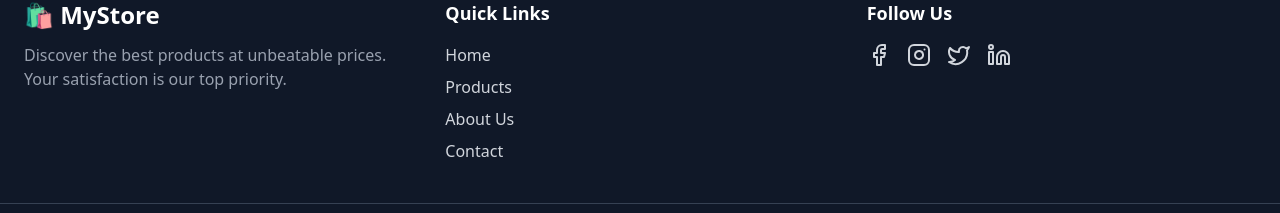
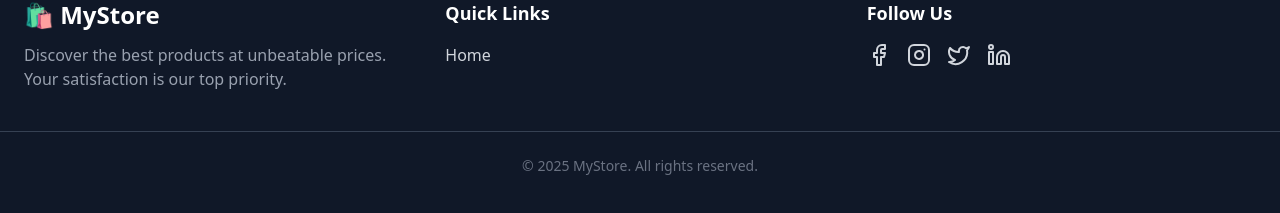
Before and after one commit to qusaykhudair/Ecommerce-Qusay-khudair, a Next.js app: page /cart in a window 1280 px wide. Shown: the part 963-1176 px from the top of the page. Built offline with nearby package versions, Linux system fonts and the light colour scheme; no server answers.

Commit message:
edit-footer

```diff
--- a/src/app/_components/Footer/Footer.tsx
+++ b/src/app/_components/Footer/Footer.tsx
@@ -24,21 +24,21 @@ export default function Footer() {
                 Home
               </Link>
             </li>
-            <li>
+            {/* <li>
               <Link href="/products" className="hover:text-green-400 transition">
                 Products
               </Link>
-            </li>
-            <li>
+            </li> */}
+            {/* <li>
               <Link href="/about" className="hover:text-green-400 transition">
                 About Us
               </Link>
-            </li>
-            <li>
+            </li> */}
+            {/* <li>
               <Link href="/contact" className="hover:text-green-400 transition">
                 Contact
               </Link>
-            </li>
+            </li> */}
           </ul>
         </div>
 
```
